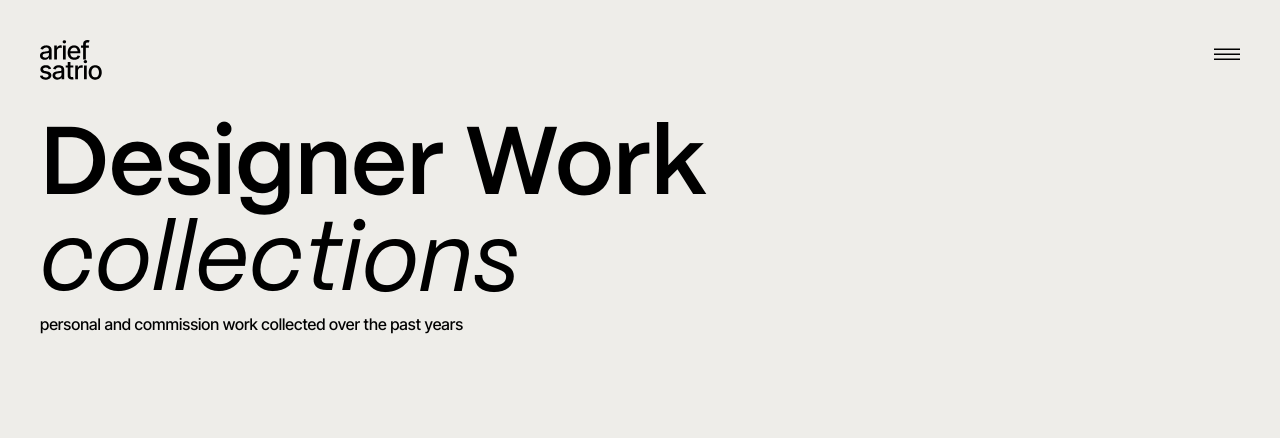
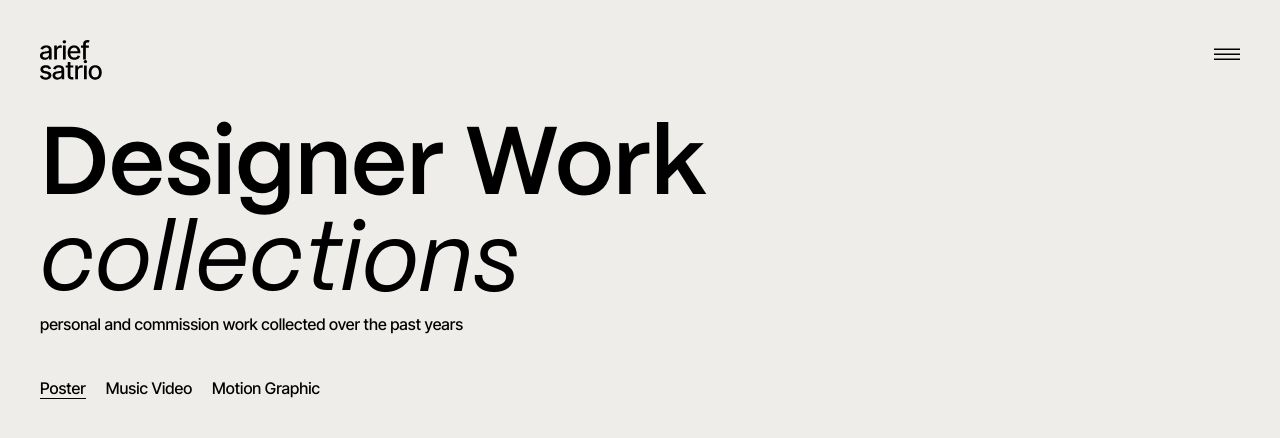
Before and after one commit to kurodoke/portofolio-web, a Next.js app: page /designer in a window 1280 px wide. Shown: the top 438 px of the page. Built offline with nearby package versions, Linux system fonts and the light colour scheme.

Commit message:
feat: add content swicher in designer page

```diff
--- a/src/app/designer/page.tsx
+++ b/src/app/designer/page.tsx
@@ -1,12 +1,18 @@
 "use client";
 
+import ContentSwitcher, {
+    ContentSwitcherState,
+} from "@/components/page/Designer/ContentSwitcher";
 import Hero from "@/components/page/Designer/Hero";
-import React from "react";
+import React, { useState } from "react";
 
 export default function Designer(): React.ReactElement {
+    const [content, setContent] = useState<ContentSwitcherState>("poster");
+
     return (
         <main>
             <Hero />
+            <ContentSwitcher state={content} setState={setContent} />
         </main>
     );
 }
--- a/src/app/globals.css
+++ b/src/app/globals.css
@@ -18,6 +18,26 @@
         font-size: clamp(1.25rem, 2rem + 2vw + 2vh, 4.25rem);
         line-height: 1;
     }
+
+    .animated-underline::before {
+        content: "";
+        position: absolute;
+        bottom: -0.2rem;
+        right: 0;
+        left: 0;
+        height: 0.05rem;
+        min-height: 1px;
+        background-color: black;
+        transition: transform 0.55s cubic-bezier(0.075, 0.82, 0.165, 1);
+        transform-origin: right;
+        transform: scaleX(0);
+    }
+
+    .animated-underline:hover::before,
+    .animated-underline.is-active::before {
+        transform-origin: left;
+        transform: scaleX(1);
+    }
 }
 
 body {
--- /dev/null
+++ b/src/components/page/Designer/ContentSwitcher.tsx
@@ -0,0 +1,65 @@
+import AnimatedText from "@/components/AnimatedText";
+import { fontDisplay } from "@/font";
+import { useIntroStore } from "@/providers/IntroProvider";
+import { getDelay } from "@/util/getDelay";
+import React, { SetStateAction } from "react";
+
+export type ContentSwitcherState = "poster" | "mv" | "mograph";
+
+export default function ContentSwitcher({
+    state,
+    setState,
+}: {
+    state: ContentSwitcherState;
+    setState: React.Dispatch<SetStateAction<ContentSwitcherState>>;
+}): React.ReactElement {
+    const { isHasPlayed } = useIntroStore();
+
+    const baseDelay = isHasPlayed ? 0 : 3.9;
+    let indexAnimation = 0;
+
+    return (
+        <section className="p-5 md:p-10 !pt-0">
+            <div className="flex gap-5">
+                <AnimatedText delay={getDelay(baseDelay, indexAnimation, 0.2)}>
+                    <button
+                        className={`${
+                            state === "poster" ? "is-active" : ""
+                        } animated-underline relative leading-none`}
+                        onClick={() => {
+                            setState("poster");
+                        }}
+                    >
+                        Poster
+                    </button>
+                </AnimatedText>
+
+                <AnimatedText delay={getDelay(baseDelay, indexAnimation, 0.2)}>
+                    <button
+                        className={`${
+                            state === "mv" ? "is-active" : ""
+                        } animated-underline relative leading-none`}
+                        onClick={() => {
+                            setState("mv");
+                        }}
+                    >
+                        Music Video
+                    </button>
+                </AnimatedText>
+
+                <AnimatedText delay={getDelay(baseDelay, indexAnimation, 0.2)}>
+                    <button
+                        className={`${
+                            state === "mograph" ? "is-active" : ""
+                        } animated-underline relative leading-none`}
+                        onClick={() => {
+                            setState("mograph");
+                        }}
+                    >
+                        Motion Graphic
+                    </button>
+                </AnimatedText>
+            </div>
+        </section>
+    );
+}
--- a/src/util/getDelay.ts
+++ b/src/util/getDelay.ts
@@ -1,3 +1,7 @@
-export function getDelay(baseDelay: number, index: number): number {
-    return baseDelay + index * 0.1;
+export function getDelay(
+    baseDelay: number,
+    index: number,
+    interval: number = 0.1
+): number {
+    return baseDelay + index * interval;
 }
```
